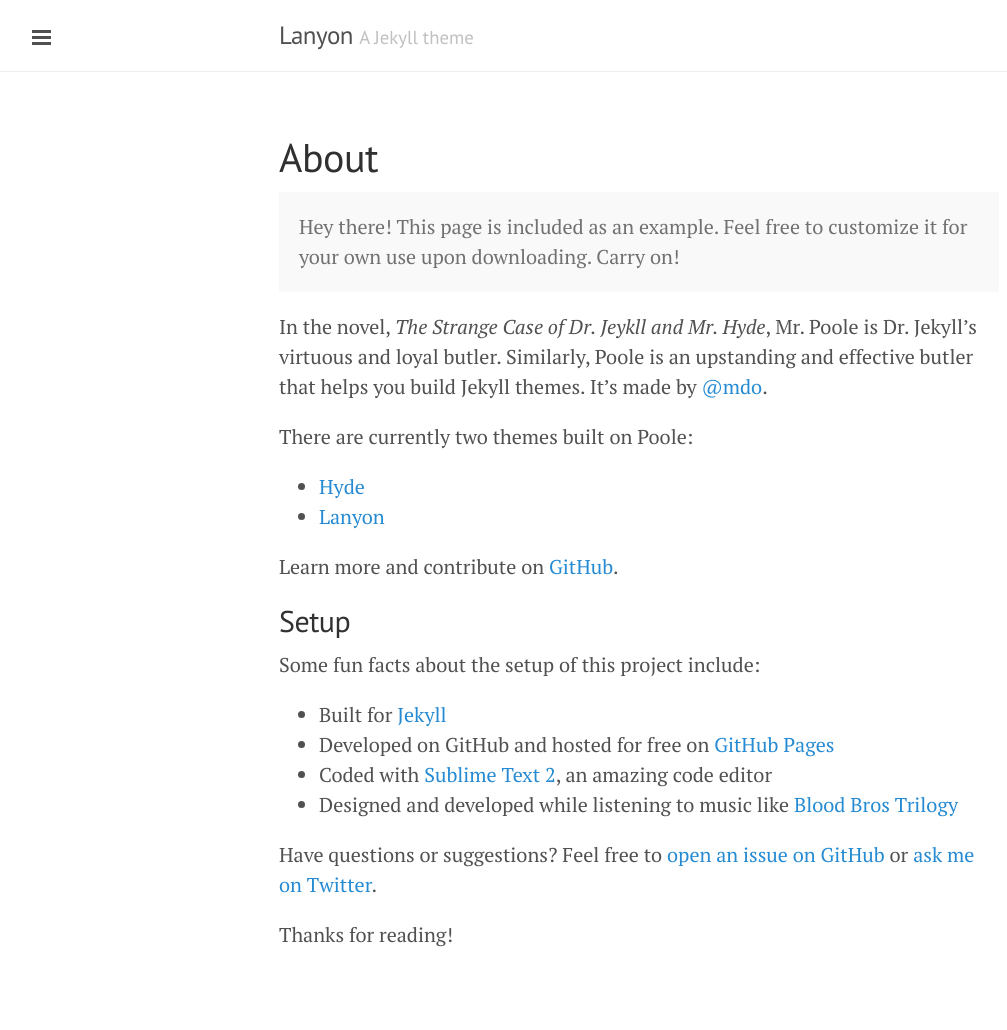
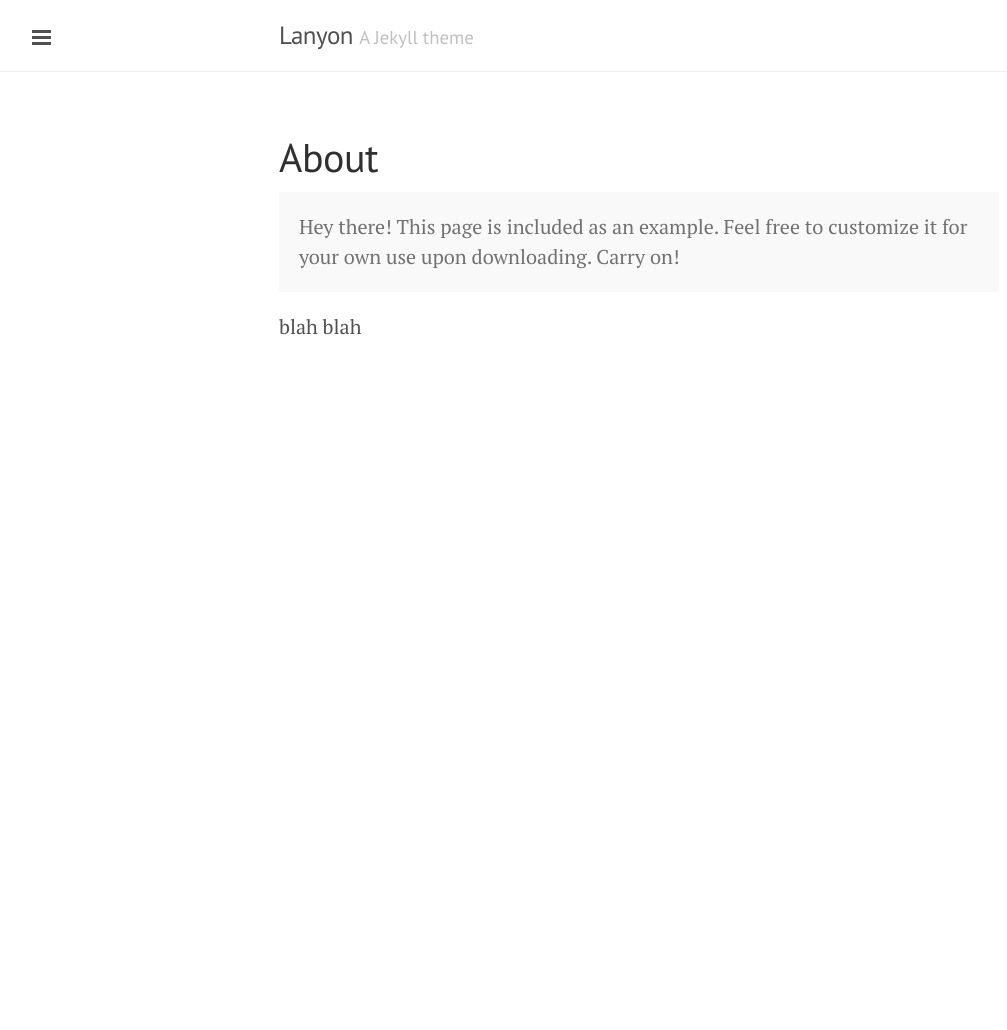
Before and after one commit to MattLoftus/MattLoftus.github.io, a Jekyll site: the page built from about.md, in a window 1280 px wide. Shown: the whole page, without its empty margins (1-1008 px from the left). Built offline with Jekyll 4.4.1, drawn with Linux system fonts in a browser that asks for light colours; Markdown is read by kramdown in place of the engine named in the settings; after the commit the page ends 900 px from its top, so only the background shows below that.

Commit message:
remove CNAME

```diff
--- a/CNAME
+++ /dev/null
@@ -1 +0,0 @@
-lanyon.getpoole.com
--- a/about.md
+++ b/about.md
@@ -7,24 +7,4 @@
   Hey there! This page is included as an example. Feel free to customize it for your own use upon downloading. Carry on!
 </p>
 
-In the novel, *The Strange Case of Dr. Jeykll and Mr. Hyde*, Mr. Poole is Dr. Jekyll's virtuous and loyal butler. Similarly, Poole is an upstanding and effective butler that helps you build Jekyll themes. It's made by [@mdo](https://twitter.com/mdo).
-
-There are currently two themes built on Poole:
-
-* [Hyde](http://hyde.getpoole.com)
-* [Lanyon](http://lanyon.getpoole.com)
-
-Learn more and contribute on [GitHub](https://github.com/poole).
-
-## Setup
-
-Some fun facts about the setup of this project include:
-
-* Built for [Jekyll](http://jekyllrb.com)
-* Developed on GitHub and hosted for free on [GitHub Pages](https://pages.github.com)
-* Coded with [Sublime Text 2](http://sublimetext.org), an amazing code editor
-* Designed and developed while listening to music like [Blood Bros Trilogy](https://soundcloud.com/maddecent/sets/blood-bros-series)
-
-Have questions or suggestions? Feel free to [open an issue on GitHub](https://github.com/poole/issues/new) or [ask me on Twitter](https://twitter.com/mdo).
-
-Thanks for reading!
+blah blah
```
